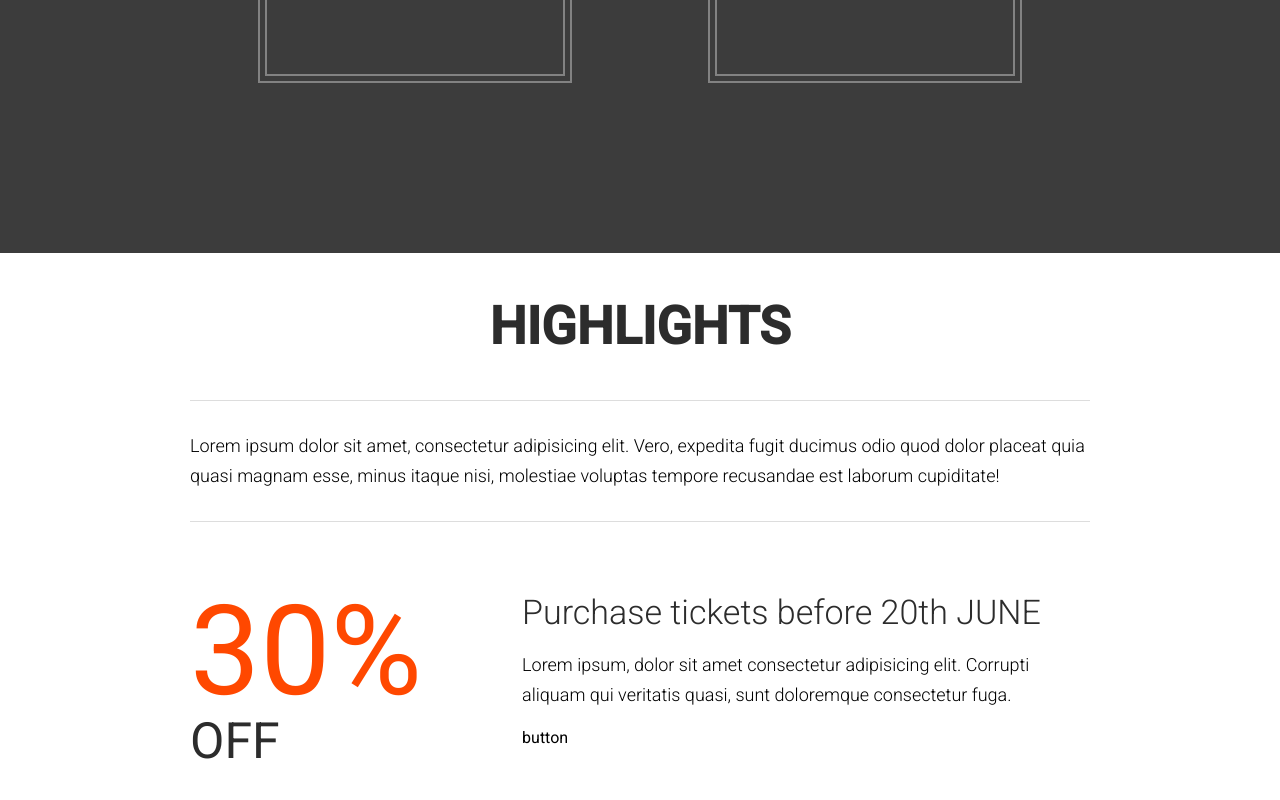
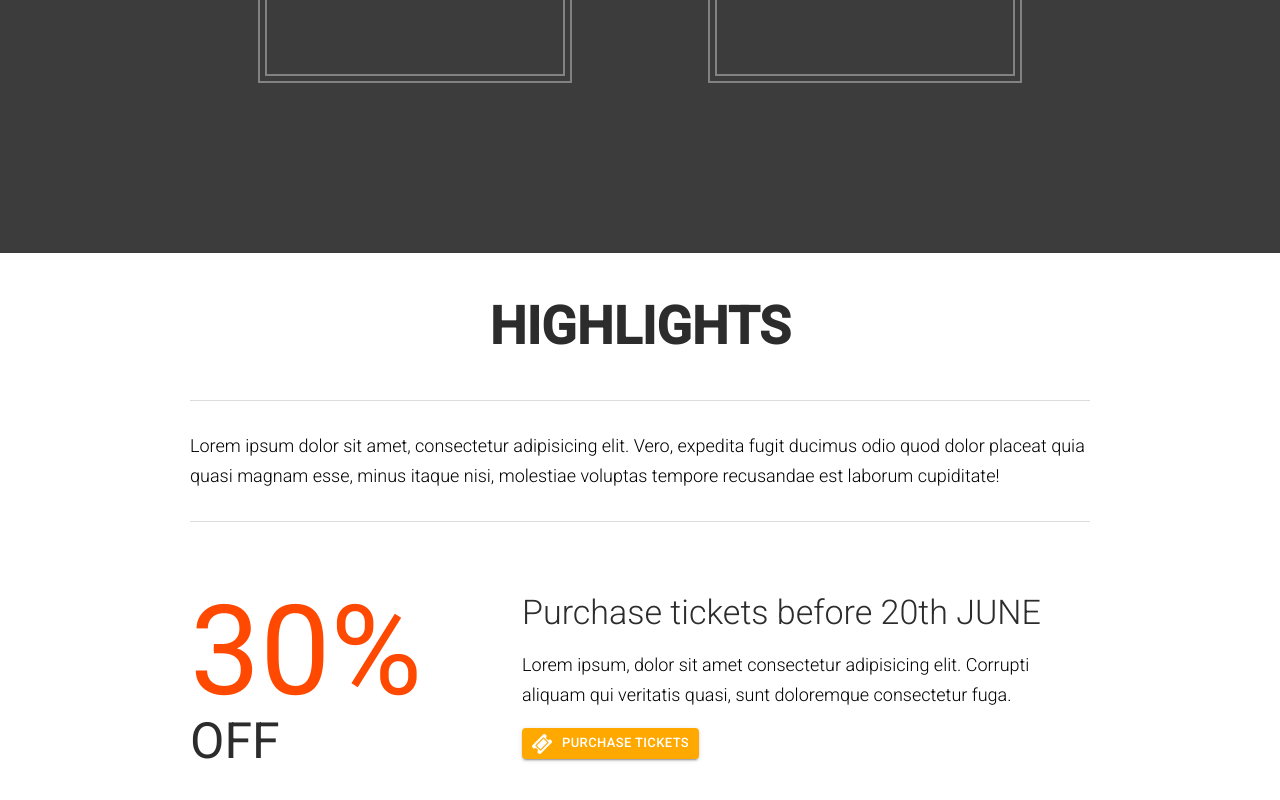
Before and after one commit to rudovik/theVenue, a React (Create React App) app: page / in a window 1280 px wide. Shown: the part 1219-2019 px from the top of the page. Built offline with nearby package versions, Linux system fonts and the light colour scheme.

Commit message:
UI Button component completed.

```diff
--- /dev/null
+++ b/src/components/UI/MyButton.js
@@ -0,0 +1,21 @@
+import React from 'react'
+import Button from '@material-ui/core/Button'
+
+import ticketIcon from '../../resources/images/icons/ticket.png'
+
+const MyButton = ({ bck, link, color, text }) => {
+  console.log(bck)
+  return (
+    <Button
+      href={link}
+      variant='contained'
+      size='small'
+      style={{ background: bck, color: color }}
+    >
+      <img src={ticketIcon} className='iconImage' alt='icon_button' />
+      {text}
+    </Button>
+  )
+}
+
+export default MyButton
--- a/src/components/highlights/Discount.js
+++ b/src/components/highlights/Discount.js
@@ -1,6 +1,8 @@
 import React, { useState, useEffect } from 'react'
 import Fade from 'react-reveal/Fade'
 import Slide from 'react-reveal/Slide'
+
+import MyButton from '../UI/MyButton'
 
 const Discount = () => {
   const [discountStart, setDiscountStart] = useState(0)
@@ -34,7 +36,12 @@
               Lorem ipsum, dolor sit amet consectetur adipisicing elit. Corrupti
               aliquam qui veritatis quasi, sunt doloremque consectetur fuga.
             </p>
-            <div>button</div>
+            <MyButton
+              text='Purchase tickets'
+              bck='#ffa800'
+              color='#ffffff'
+              link='http://google.com'
+            />
           </div>
         </Slide>
       </div>
```
